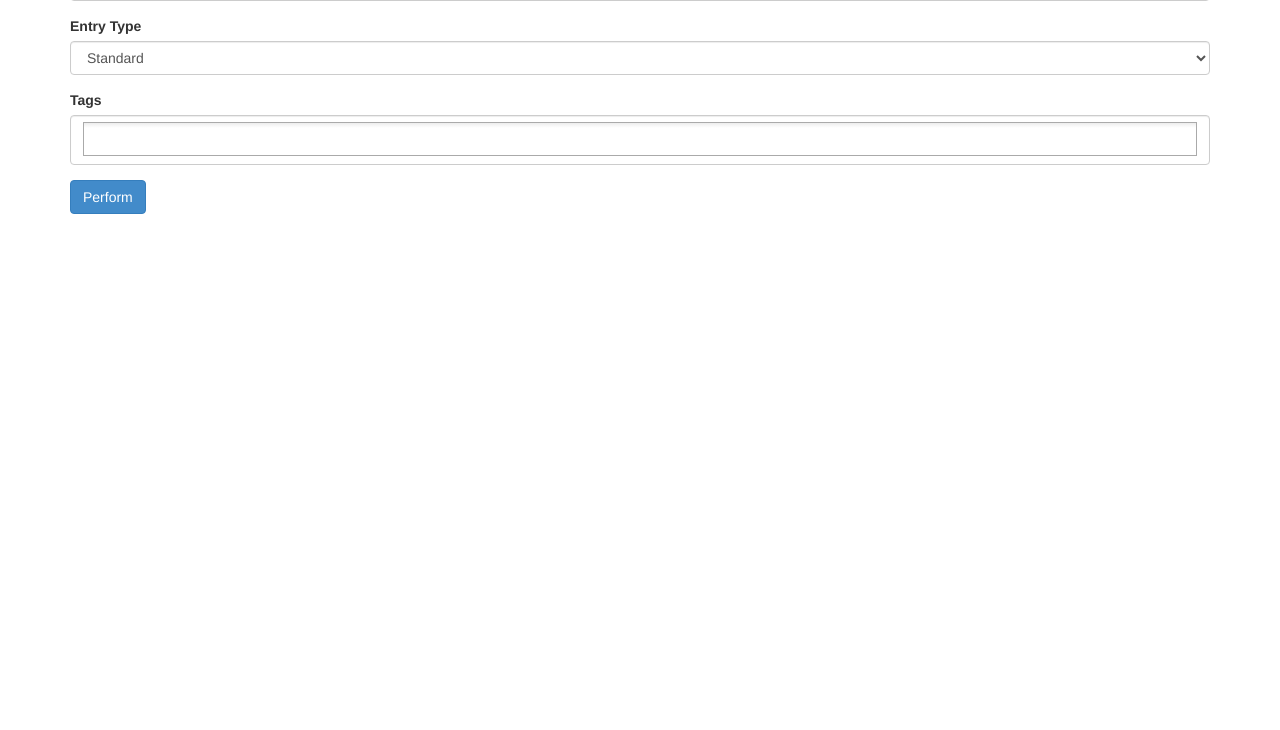
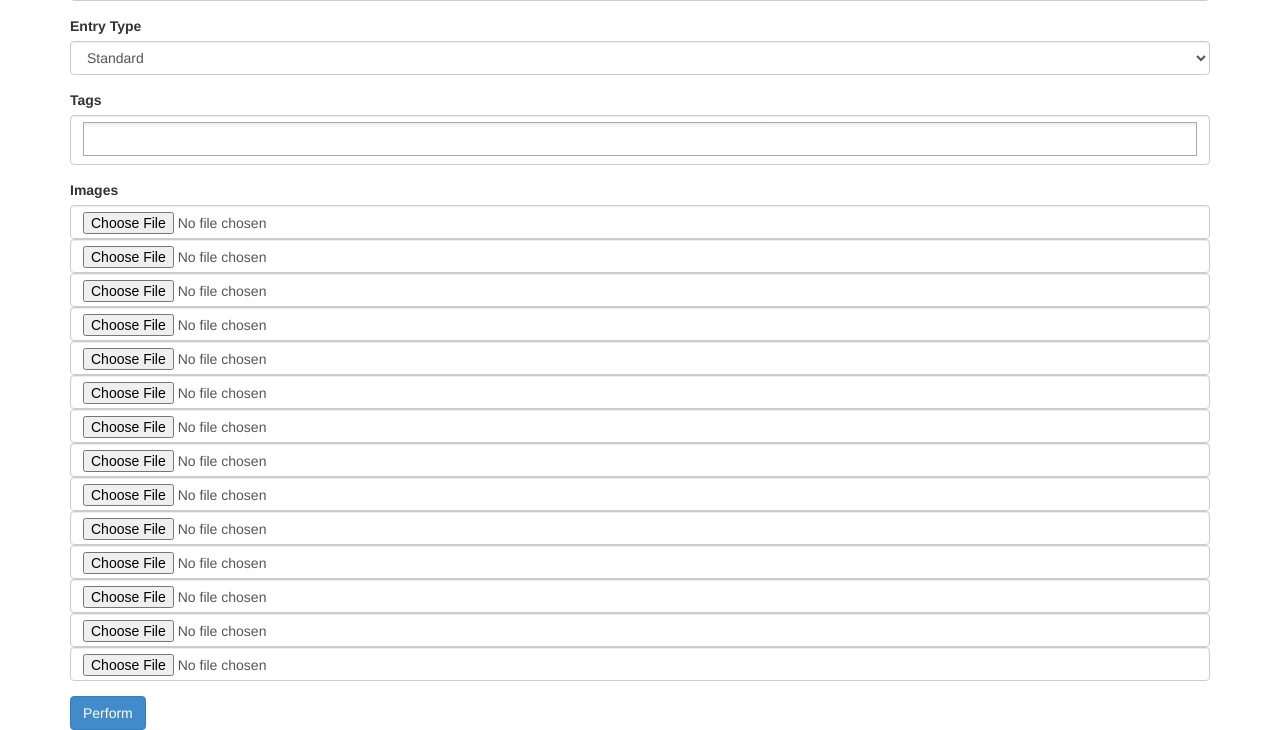
Before and after one commit to resorath/seanmock4, a PHP site: page /edit.php in a window 1280 px wide. Shown: the part 623-1353 px from the top of the page. Before the commit the page ends 837 px from the top, so only its background shows below. Run offline with PHP 8.4, Linux system fonts and the light colour scheme.

Commit message:
Edit complete

```diff
--- a/bll/portfolioExpert.php
+++ b/bll/portfolioExpert.php
@@ -55,6 +55,10 @@
 			// new
 			else
 			{
+
+
+				// do statements
+
 				$q = "INSERT INTO portfolio(`name`, `description`, `type`, `siteurl`, `shortname`) VALUES(?, ?, ?, ?, ?)";
 
 				$statement = $this->db->prepare($q);
@@ -72,12 +76,54 @@
 					$statement->bind_param("is", $lastid, $tag);
 					$statement->execute();
 				}
+
+
+				// do uploads
+
+				$images_tmp = $_FILES['images']['tmp_name'];
+				$images_name = $_FILES['images']['name'];
+				$images_error = $_FILES['images']['error'];
+
+				$thumbs_tmp = $_FILES['thumbs']['tmp_name'];
+				$thumbs_name = $_FILES['thumbs']['name'];
+				$thumbs_error = $_FILES['thumbs']['error'];
+
+
+
+				for($i = 0; $i < sizeof($images_tmp); $i++)
+				{
+					if($images_error[$i] == 0)
+						move_uploaded_file($images_tmp[$i], "img/" . $images_name[$i]);
+				}
+
+				for($i = 0; $i < sizeof($thumbs_tmp); $i++)
+				{
+					if($thumbs_error[$i] == 0)
+						move_uploaded_file($thumbs_tmp[$i], "img/" . $thumbs_name[$i]);
+				}
+
+				// more queries
+				$q = "INSERT INTO portfolio_images(`portfolio_id`, `imageurl`, `thumburl`, `isPrimary`) VALUES(?, ?, ?, ?)";
+
+				$statement = $this->db->prepare($q);
+
+				$primary = true;
+				for($i = 0; $i < sizeof($images_tmp); $i++)
+				{
+					if($images_error[$i] == 0)
+					{
+						if($i > 0)
+							$primary = false;
+
+						$statement->bind_param("issi", $lastid, $images_name[$i], $thumbs_name[$i], $primary);
+						$statement->execute();
+					}
+				}
+
 			}
 
 
 		}
-
-
 
 	}
 
--- a/edit.php
+++ b/edit.php
@@ -30,7 +30,7 @@
 	<body>
 		<div class="container">
 			<h2>Edit Entry</h2>
-			<form method="post" action="edit.php" enctype="application/x-www-form-urlencoded">
+			<form method="post" action="edit.php" enctype="multipart/form-data">
 
 				<input type="hidden" name="id" value="<?=@$entry['id'] ?>">
 
@@ -72,6 +72,24 @@
 					</select>
 				</div>
 
+				<div class="form-group">
+					<label for="tags">Images</label>
+					<input type="file" name="images[]" class="form-control">
+					<input type="file" name="thumbs[]" class="form-control">
+					<input type="file" name="images[]" class="form-control">
+					<input type="file" name="thumbs[]" class="form-control">
+					<input type="file" name="images[]" class="form-control">
+					<input type="file" name="thumbs[]" class="form-control">
+					<input type="file" name="images[]" class="form-control">
+					<input type="file" name="thumbs[]" class="form-control">
+					<input type="file" name="images[]" class="form-control">
+					<input type="file" name="thumbs[]" class="form-control">
+					<input type="file" name="images[]" class="form-control">
+					<input type="file" name="thumbs[]" class="form-control">
+					<input type="file" name="images[]" class="form-control">
+					<input type="file" name="thumbs[]" class="form-control">
+				</div>
+
 				<input type="submit" class="btn btn-primary" value="Perform">
 
 			</form>
```
